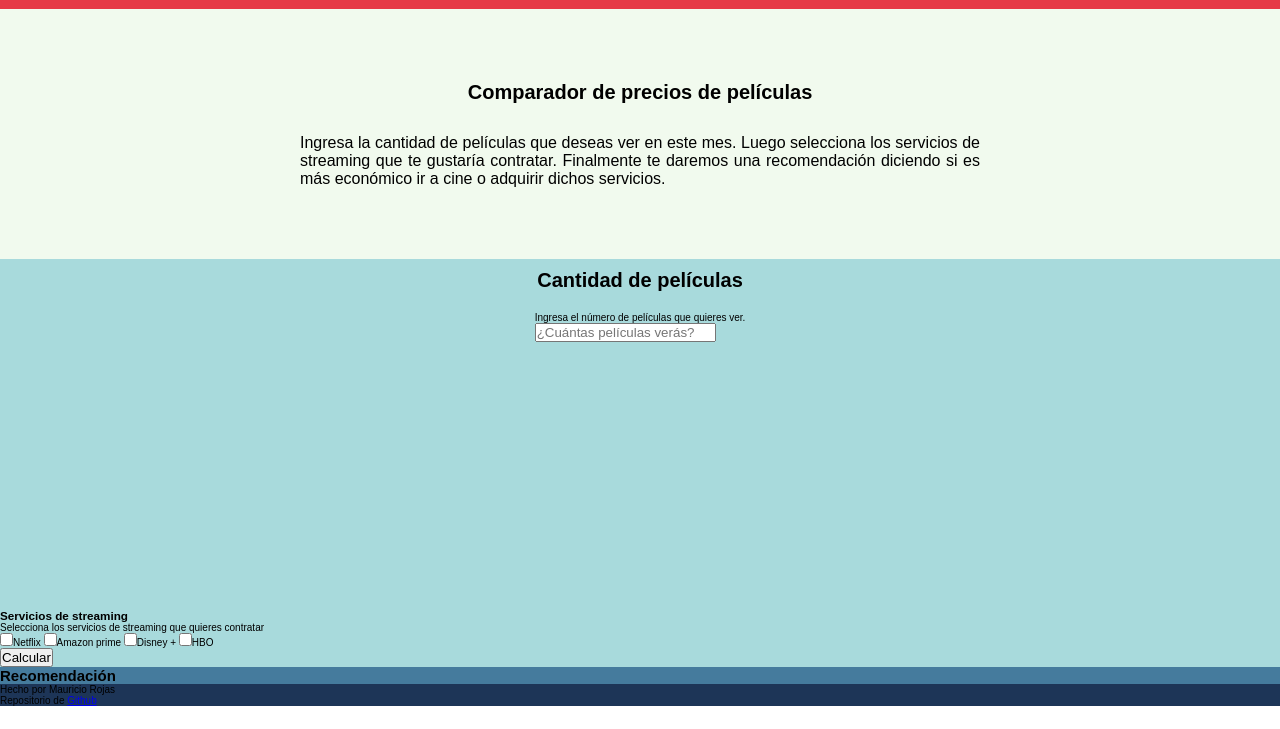
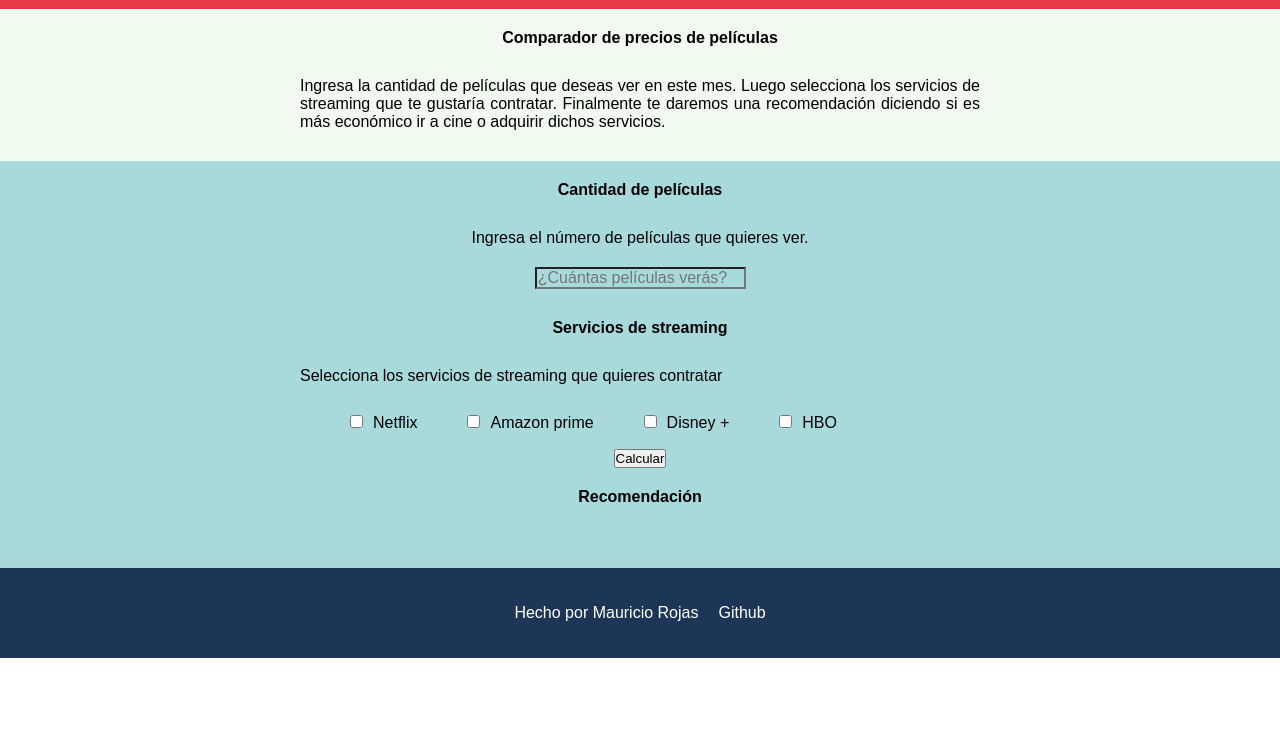
Before and after one commit to mauriciorojasnova/precios-peliculas, a website: page index.html in a window 1280 px wide. Shown: the part 71-800 px from the top of the page. Drawn offline with Linux system fonts and the light colour scheme.

Commit message:
Terminé de agregar estilos

```diff
--- a/index.html
+++ b/index.html
@@ -9,6 +9,7 @@
   </head>
   <body>
     <header class="header">
+      <img src="imgs/platzi.svg" />
       <p>JavaScript Challenge</p>
     </header>
     <main>
@@ -26,7 +27,7 @@
       <section class="peliculas-container">
         <h3 class="peliculas-container__titulo">Cantidad de películas</h3>
         <form>
-          <label for="peliculas">
+          <label for="peliculas" class="peliculas-container__descripcion">
             Ingresa el número de películas que quieres ver.
             <input
               class="peliculas-container__numero"
@@ -38,8 +39,10 @@
         </form>
       </section>
       <section class="streaming-container">
-        <h3>Servicios de streaming</h3>
-        <p>Selecciona los servicios de streaming que quieres contratar</p>
+        <h3 class="streaming-container__titulo">Servicios de streaming</h3>
+        <p class="streaming-container__parrafo">
+          Selecciona los servicios de streaming que quieres contratar
+        </p>
         <form class="streaming-container__servicios">
           <label for="netflix"
             ><input
@@ -84,18 +87,19 @@
         <button type="button" onclick="compararPrecios()">Calcular</button>
       </section>
       <section class="recomendacion-container">
-        <h2>Recomendación</h2>
-        <p id="mensajeRecomendacion"></p>
+        <h2 class="recomendacion-container__titulo">Recomendación</h2>
+        <p
+          class="recomendacion-container__parrafo"
+          id="mensajeRecomendacion"
+        ></p>
       </section>
     </main>
     <footer>
       <p class="copyright">Hecho por Mauricio Rojas</p>
-      <p class="repositorio">
-        Repositorio de
-        <a href="https://github.com/mauriciorojasnova/precios-peliculas"
-          >Github</a
-        >
-      </p>
+
+      <a href="https://github.com/mauriciorojasnova/precios-peliculas"
+        >Github</a
+      >
     </footer>
     <script src="index.js"></script>
   </body>
--- a/style.css
+++ b/style.css
@@ -22,31 +22,95 @@ html {
     height: 80px;
     display: flex;
     align-items: center;
-    justify-content: center;
+    justify-content: left;
     background-color: var(--rojo);
 }
 
 .header p {
-    font-size: 2.5rem;
+    font-size: 1.6rem;
+    font-weight: bold;
+    margin-left: 10px;
+}
+
+.header img {
+    width: 30px;
+    height: 30px;
+    margin-left: 10px;
 }
 
 .explicacion-container {
     width: 100%;
-    height: 250px;
+    height: auto;
     background-color: var(--beis);
     display: flex;
     flex-direction: column;
-    justify-content: center;
     align-items: center;
 }
 
 .explicacion-container__titulo {
-    font-size: 2rem;
+    font-size: 1.6rem;
+    font-weight: bold;
     text-align: center;
-    padding: 10px 10px 20px 10px;
+    padding: 20px 10px 20px 10px;
 }
 
 .explicacion-container__parrafo {
+    font-size: 1.6rem;
+    text-align: justify;
+    padding: 10px 10px 30px 10px;
+    width: 80vw;
+    max-width: 700px;
+}
+
+.peliculas-container {
+    width: 100%;
+    height: auto;
+    background-color: var(--aguamarina);
+    display: flex;
+    flex-direction: column;
+    align-items: center;
+}
+
+.peliculas-container__titulo {
+    font-size: 1.6rem;
+    font-weight: bold;
+    text-align: center;
+    padding: 20px 10px 20px 10px;
+}
+
+.peliculas-container__descripcion {
+    font-size: 1.6rem;
+    text-align: justify;
+    width: 80vw;
+    padding: 10px;
+    max-width: 700px;
+    display: flex;
+    flex-direction: column;
+    align-items: center;
+}
+
+.peliculas-container__numero {
+    font-size: 1.6rem;
+    margin-top: 20px;
+    background-color: transparent;
+    text-align: center;
+}
+
+.streaming-container {
+    background-color: var(--aguamarina);
+    display: flex;
+    flex-direction: column;
+    align-items: center;
+}
+
+.streaming-container__titulo {
+    font-size: 1.6rem;
+    font-weight: bold;
+    text-align: center;
+    padding: 20px 10px 20px 10px;
+}
+
+.streaming-container__parrafo {
     font-size: 1.6rem;
     text-align: justify;
     padding: 10px;
@@ -54,34 +118,64 @@ html {
     max-width: 700px;
 }
 
-.peliculas-container {
+.streaming-container__servicios {
+    font-size: 1.6rem;
+    display: flex;
+    flex-wrap: wrap;
+    padding: 10px;
+    line-height: 2em;
+    width: 80vw;
+    max-width: 700px;
+}
+
+.plataformas {
+    margin: 10px 10px 10px 50px;
+}
+
+.recomendacion-container {
     width: 100%;
-    height: 350px;
+    height: 100px;
     background-color: var(--aguamarina);
     display: flex;
     flex-direction: column;
     align-items: center;
 }
 
-.peliculas-container__titulo {
-    font-size: 2rem;
+.recomendacion-container__titulo {
+    font-size: 1.6rem;
+    font-weight: bold;
     text-align: center;
-    padding: 10px 10px 20px 10px;
+    padding: 20px 10px 20px 10px;
 }
 
-.peliculas-container__numero {
-    display: flex;
-    flex-direction: column;
-}
-
-.streaming-container {
-    background-color: var(--aguamarina);
-}
-
-.recomendacion-container {
-    background-color: var(--azul);
+.recomendacion-container__parrafo {
+    font-size: 1.6rem;
+    text-align: center;
+    padding: 10px;
+    width: 80vw;
+    max-width: 700px;
 }
 
 footer {
+    width: 100%;
+    height: 90px;
     background-color: var(--azul-oscuro);
+    display: flex;
+    flex-direction: row;
+    align-items: center;
+    justify-content: center;
+
 }
+
+footer .copyright {
+    font-size: 1.6rem;
+    color: white;
+}
+
+footer a {
+    font-size: 1.6rem;
+    color: white;
+    text-decoration: none;
+    cursor: pointer;
+    margin-left: 20px;
+}
```
